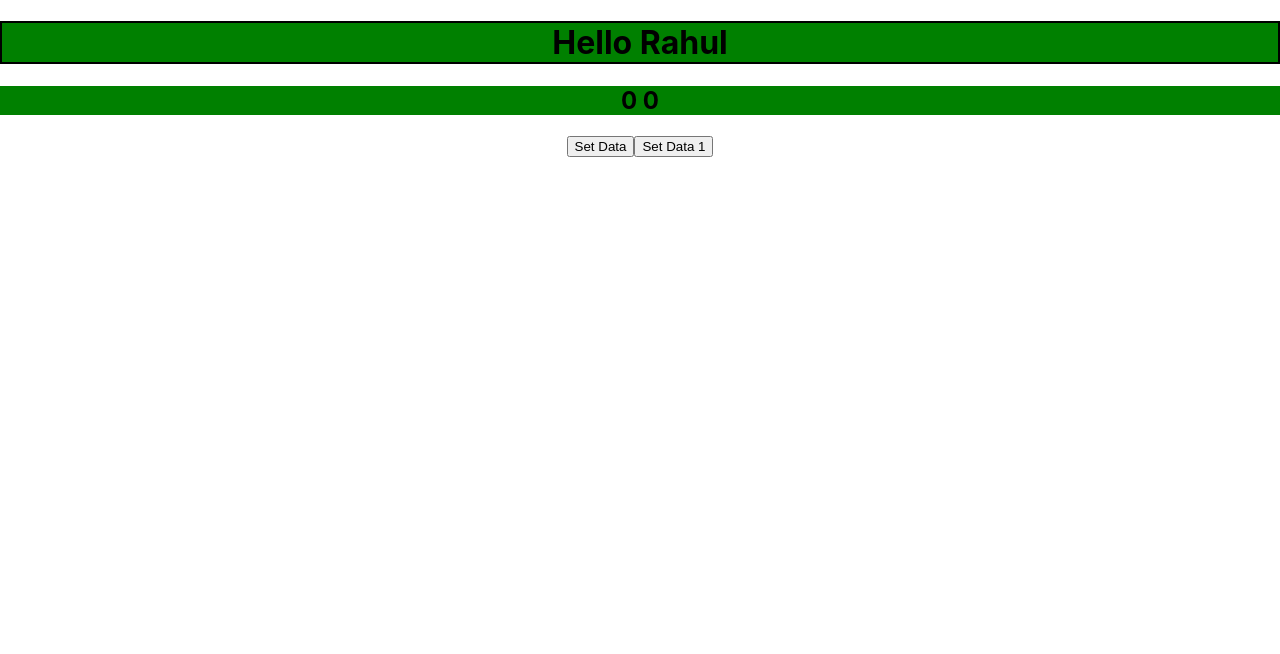
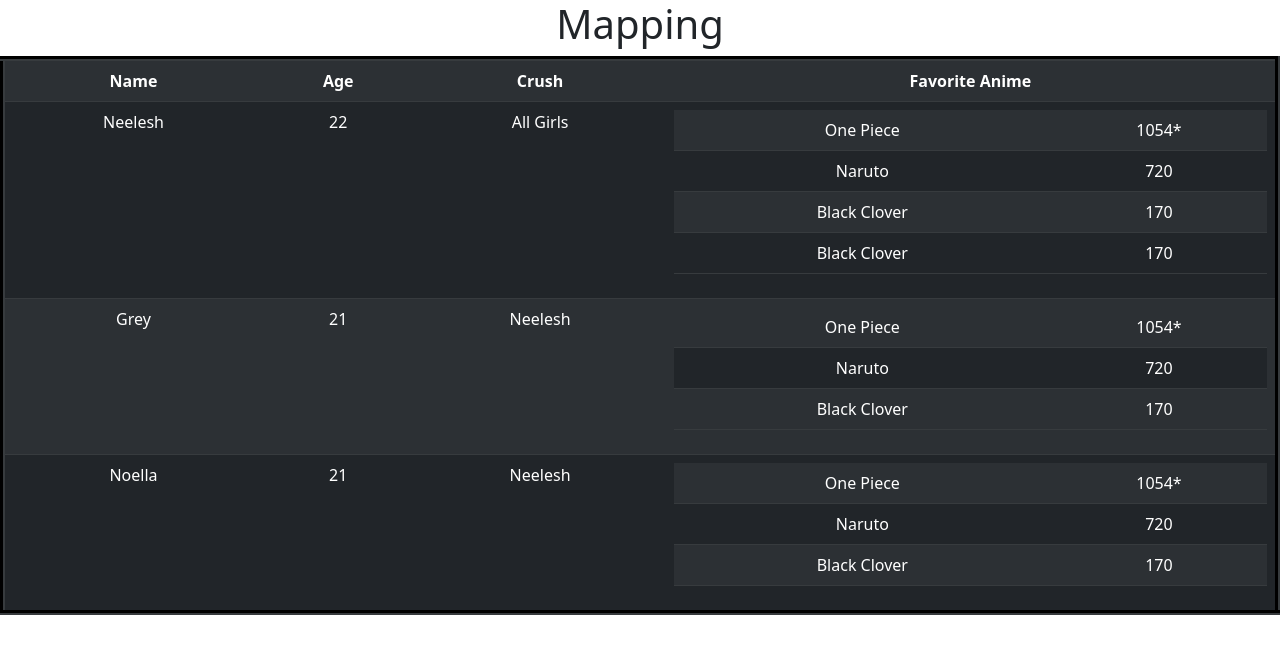
Before and after one commit to AggarwalNeelesh/Practice-react, a React (Create React App) app: page / in a window 1280 px wide. Shown: the top 654 px of the page. Built offline with nearby package versions, Linux system fonts and the light colour scheme.

Commit message:
use memo and pure component

```diff
--- a/package.json
+++ b/package.json
@@ -6,7 +6,9 @@
     "@testing-library/jest-dom": "^5.16.5",
     "@testing-library/react": "^13.4.0",
     "@testing-library/user-event": "^13.5.0",
+    "bootstrap": "^5.2.3",
     "react": "^18.2.0",
+    "react-bootstrap": "^2.7.2",
     "react-dom": "^18.2.0",
     "react-scripts": "5.0.1",
     "web-vitals": "^2.1.4"
--- a/src/App.js
+++ b/src/App.js
@@ -2,8 +2,8 @@
 import './App.css';
 // import Form from './Form';
 // import Student from './Student';
-import Users from './Users';
-
+// import Users from './Users';
+import Mapping from './Mapping';
 function App() {
   // const [show, setshow] = useState(false);
   // const [name, setname] = useState("Neelesh");
@@ -31,7 +31,8 @@ function App() {
       <button onClick={()=>{setshow(true)}}>show</button>
       <button onClick={()=>{setshow(false)}}>Hide</button> */}
       {/* <Form/> */}
-      <Users name="Rahul"/>
+      {/* <Users name="Rahul"/> */}
+      <Mapping/>
     </>
   );
 }
--- /dev/null
+++ b/src/Mapping.js
@@ -0,0 +1,54 @@
+import React from 'react'
+import {Table} from 'react-bootstrap'
+import Reuse1 from './Reuse1'
+function Mapping() {
+  const arr = [
+    {name:"Neelesh", age:22, crush:"All Girls", Fav_anime:[{name:"One Piece", episodes:"1054*"},{name:"Naruto", episodes:"720"}, {name:"Black Clover", episodes:"170"}, {name:"Black Clover", episodes:"170"}]},
+    {name:"Grey", age:21, crush:"Neelesh",Fav_anime:[{name:"One Piece", episodes:"1054*"},{name:"Naruto", episodes:"720"}, {name:"Black Clover", episodes:"170"}]},
+    {name:"Noella", age:21, crush:"Neelesh",Fav_anime:[{name:"One Piece", episodes:"1054*"},{name:"Naruto", episodes:"720"}, {name:"Black Clover", episodes:"170"}]}
+  ]
+
+  return (
+    <>
+    <h1>Mapping</h1>
+    <Table border={5} variant="dark" striped>
+    <tbody>
+     <tr>
+          <th>Name</th>
+          <th>Age</th>
+          <th>Crush</th>
+          <th>Favorite Anime</th>
+      </tr>
+      {
+      arr.map((item)=>(
+        <Reuse1  name={item.name} age={item.age} crush={item.crush} anime={item.Fav_anime}/>
+      ))
+    }
+    </tbody>
+    </Table>
+    </>
+  )
+}
+
+export default Mapping
+{/* <tr key={i}>
+          <td>{item.name}</td>
+          <td>{item.age}</td>
+          <td>{item.crush}</td>
+          <td>
+          <Table border={5}  variant="dark" striped>
+            <tbody>
+              <tr>
+                <th>Name</th>
+                <th>Episodes</th>
+              </tr>
+             { item.Fav_anime.map((anime, j)=>(
+                <tr key={j}>
+                  <td>{anime.name}</td>
+                  <td>{anime.episodes}</td>
+                </tr>
+            ))}
+            </tbody>
+          </Table>
+          </td>
+        </tr> */}
--- /dev/null
+++ b/src/Reuse1.js
@@ -0,0 +1,23 @@
+import React from 'react'
+import Reuse2 from './Reuse2'
+import {Table} from 'react-bootstrap'
+function Reuse1(props) {
+  return (
+    <tr>
+        <td>{props.name}</td>
+        <td>{props.age}</td>
+        <td>{props.crush}</td>
+        <td>
+            <Table striped variant="dark">
+                <tbody>
+                    {props.anime.map((item)=>(
+                        <Reuse2 name={item.name} episodes={item.episodes}/>
+                    ))}
+                </tbody>
+            </Table>
+        </td>
+    </tr>
+  )
+}
+
+export default Reuse1
--- /dev/null
+++ b/src/Reuse2.js
@@ -0,0 +1,12 @@
+import React from 'react'
+
+function Reuse2(props) {
+  return (
+    <tr>
+        <td>{props.name}</td>
+        <td>{props.episodes}</td>
+    </tr>
+  )
+}
+
+export default Reuse2
--- a/src/Users.js
+++ b/src/Users.js
@@ -1,17 +1,23 @@
-import React, {useState, useEffect} from 'react'
+import React, {useState} from 'react'
 import './style.css'
 import style from './custom.module.css'
+// import {Alert} from 'react-bootstrap';
 function Users(props) {
   const [data, setdata] = useState(0);
   const [data1, setdata1] = useState(0);
-  useEffect(() => {
-    console.log("Use Effect");
-  })
-  useEffect(() => {
-    console.log("Use Effect 2");
-  }, [data1])
+  // useEffect(() => {
+  //   console.log("Use Effect");
+  // })
+  // useEffect(() => {
+  //   console.log("Use Effect 2");
+  // }, [data1])
   return (
     <>
+    {/* <Alert key="success" variant="success">
+          This is a alert with
+          <Alert.Link href="#">an example link</Alert.Link>. Give it a click if
+          you like.
+        </Alert> */}
     <div style={{margin:"auto"}}>
       <h1 className={`box ${style.success}`}>Hello {props.name}</h1>
       <h2 className={style.success}> {data} {data1}</h2>
--- a/src/index.js
+++ b/src/index.js
@@ -3,7 +3,7 @@ import ReactDOM from 'react-dom/client';
 import './index.css';
 import App from './App';
 import reportWebVitals from './reportWebVitals';
-
+import 'bootstrap/dist/css/bootstrap.min.css';
 const root = ReactDOM.createRoot(document.getElementById('root'));
 
 root.render(
```
Also changed, not shown: 1 other file (tests, documents, lock files or other folders).
